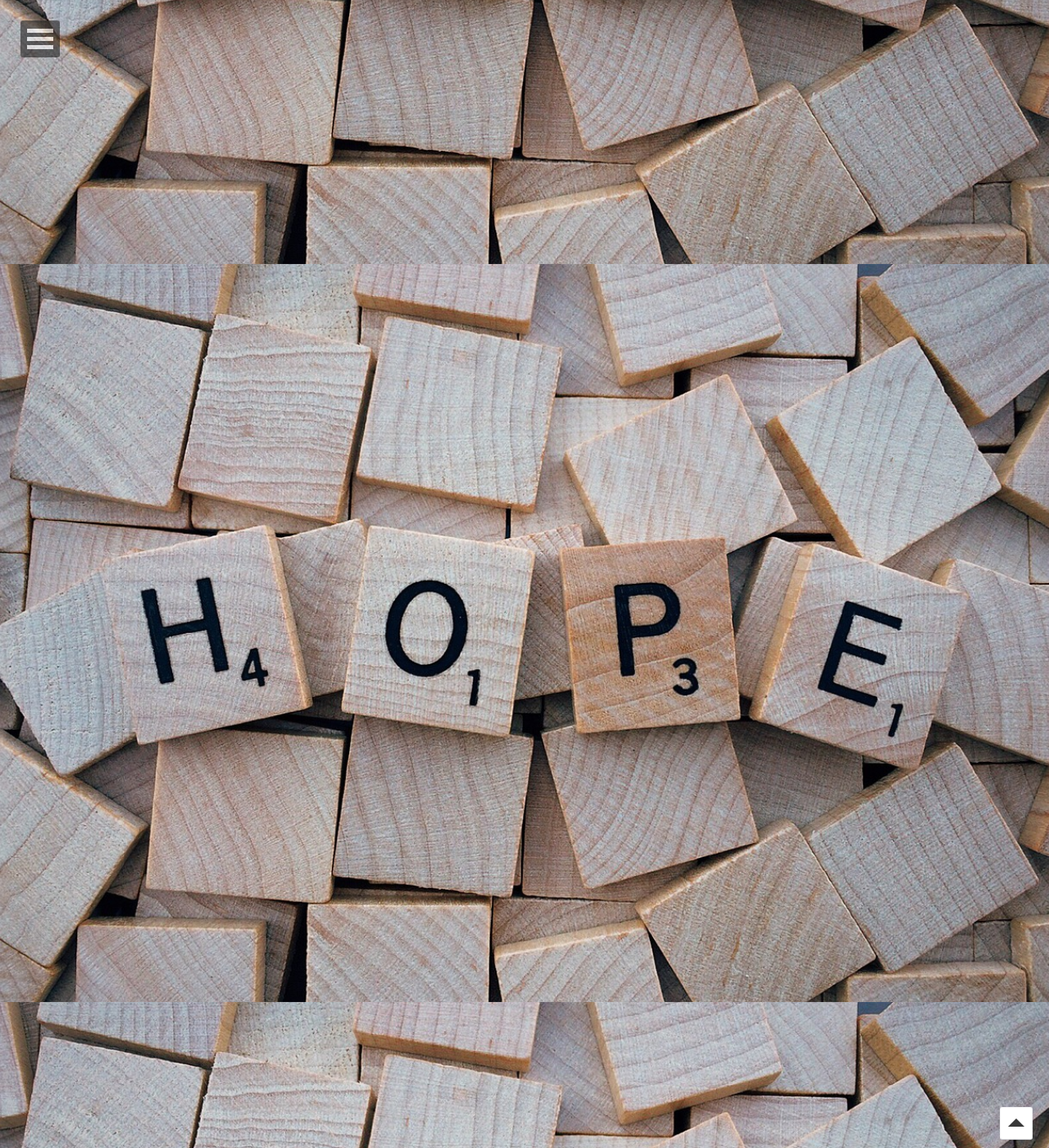
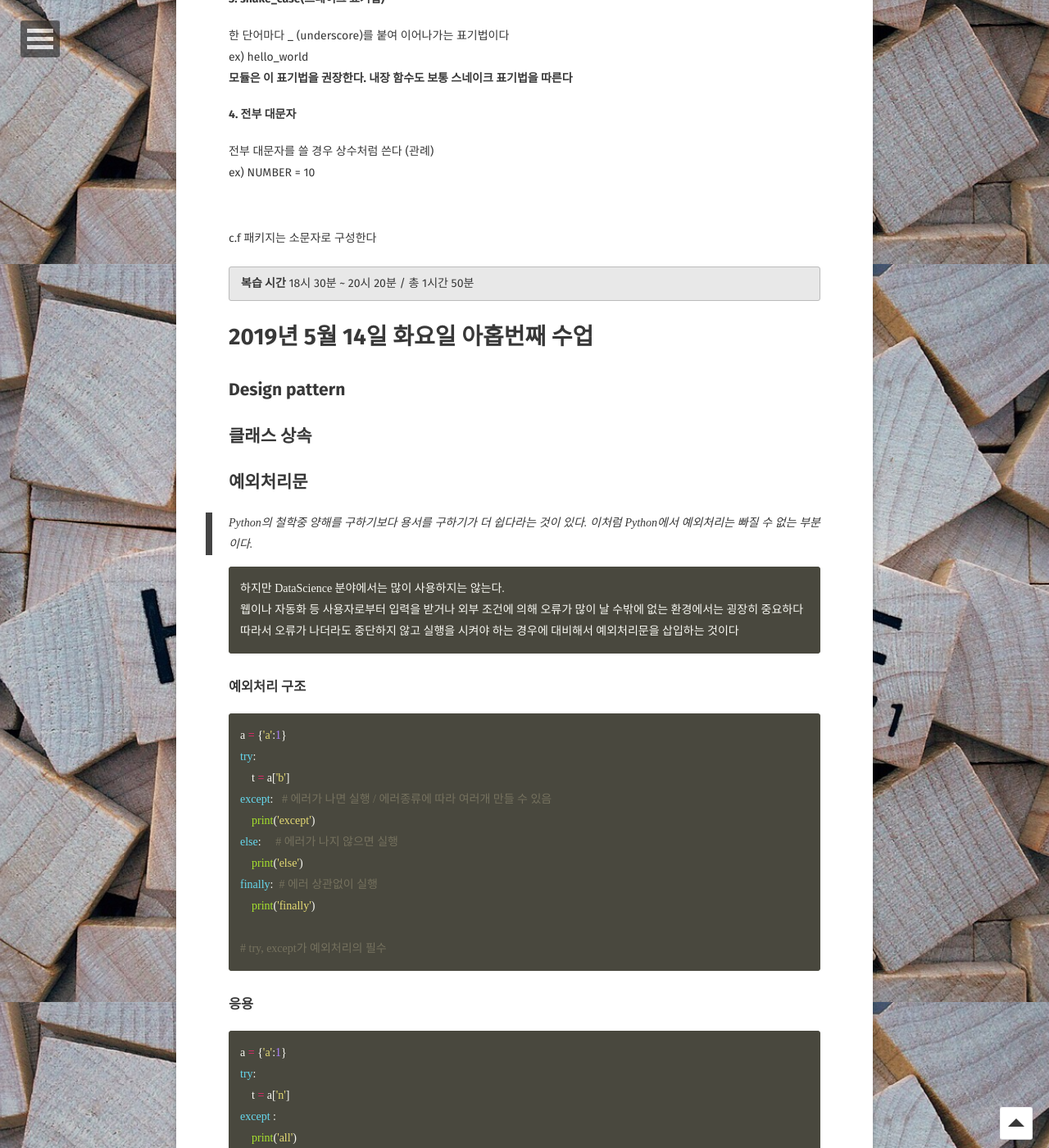
Before and after one commit to Jungjihyuk/JH_Life, a Jekyll site: the page built from _posts/2019-04-29-AILecture.md, in a window 1280 px wide and 1400 px high, scrolled down 42878 px. Shown: the whole window at 82% size. Built offline with Jekyll 4.4.1, drawn with Linux system fonts in a browser that asks for light colours; some web fonts are replaced; comment, search, counter and statistics services are not loaded; some of the changed text lies outside the part shown.

Commit message:
9일차 복습 보류

````diff
--- a/_posts/2019-04-29-AILecture.md
+++ b/_posts/2019-04-29-AILecture.md
@@ -1507,7 +1507,7 @@
 vars(a)  # 인스턴스 변수 확인
 a.a(3)   # 인스턴스 a로 a() (메소드) 접근
 vars(a)
-A.a(a,5) # 클래스로 인스턴스 b와, 3을 인자로 넘겨주고
+A.a(a,5) # 클래스로 인스턴스 a와, 5을 인자로 넘겨주고 a함수 접근
 vars(a)  # 인스턴스 변수는 인스턴스마다 고유로 갖을 수 있는 변수 이다
 
 : 1
@@ -1525,7 +1525,7 @@
   ['__class__','__dict__',.......,'a','x','y']
 ```
 
-#### 클래스 변수 vs 인스턴스 변수
+### 클래스 변수 vs 인스턴스 변수
 
 인스턴스는 모든 것을 사용할 수 있지만 클래스는 인스턴스 변수를 사용할 수 없다 <br>
 
@@ -1534,6 +1534,58 @@
 	a = 1                  # class variable, attribute
 	def __init__(self, y):
 		self.y = y     # instance variable, attribute
+
+
+# 접근 예제
+
+class A:
+	x = 1
+	y = 2
+	def add(self, x, y):
+		sum = x + y
+		self.sum = 20
+		return sum
+a = A()
+a.add(3,4)
+A.add(a, 10, 20)
+vars(a)
+a.sum
+A.sum
+
+: 7
+  30
+  {'sum':20}
+  20
+  AttributeError
+
+class B:
+    x = 1
+    y = 2
+    def sum(self,x, y):
+        sum = x+y
+        self.sum = 20
+        return sum
+b = B()
+b.sum(1,2)
+B.sum(b, 3, 4)
+b.sum
+B.sum
+vars(b)
+vars(B)
+dir(b)
+
+: 3
+  7
+  20
+  <function __main__.B.sum(self,x,y)>
+  {'sum': 20}
+  mappingproxy({'__module__': '__main__',
+              'x': 1,
+              'y': 2,
+              'sum': <function __main__.B.sum(self, x, y)>,
+	      .....})
+  ['__class__', ......, 'sum','x','y']
+
 ```
 
 
@@ -1677,3 +1729,111 @@
 
 **복습 시간**  18시 30분 ~ 20시 20분 / 총 1시간 50분
 {: .notice}
+
+
+
+# 2019년 5월 14일 화요일 아홉번째 수업
+
+
+## Design pattern
+
+
+
+## 클래스 상속
+
+
+## 예외처리문
+
+> Python의 철학중 양해를 구하기보다 용서를 구하기가 더 쉽다라는 것이 있다. 이처럼 Python에서 예외처리는 빠질 수 없는 부분이다.
+
+```
+하지만 DataScience 분야에서는 많이 사용하지는 않는다.
+웹이나 자동화 등 사용자로부터 입력을 받거나 외부 조건에 의해 오류가 많이 날 수밖에 없는 환경에서는 굉장히 중요하다
+따라서 오류가 나더라도 중단하지 않고 실행을 시켜야 하는 경우에 대비해서 예외처리문을 삽입하는 것이다
+```
+
+### 예외처리 구조
+
+```python
+a = {'a':1}
+try:
+    t = a['b']
+except:   # 에러가 나면 실행 / 에러종류에 따라 여러개 만들 수 있음
+    print('except')
+else:     # 에러가 나지 않으면 실행
+    print('else')
+finally:  # 에러 상관없이 실행
+    print('finally')
+
+# try, except가 예외처리의 필수
+```
+
+### 응용
+
+```python
+a = {'a':1}
+try:
+    t = a['n']
+except :
+    print('all')
+except KeyError:
+    print('except')
+
+# SyntaxError => except 혼자 오는 것은 마지막에 와야 한다
+
+a = {'a':1}
+try:
+    t = a['n']
+except KeyError as f:   # 에러에 대한 상세 표시
+    print(f)
+except:
+    print('except')
+
+:'n'
+
+a = {'a':1}
+try:
+    t = a['n']
+except Exception as f:   # Exception 상속(상위 에러)
+    print(f)
+except:
+    print('except')
+```
+
+**syntax error, runtime error** syntax error는 구문오류로 실행자체가 안된다, runtime error는 실행은 되지만 값이 나오지 않는다
+{: .notice}
+
+### 에러를 강제로 발생시키는 방법
+
+```python
+def x(a):
+	if a > 0 :
+		raise
+	else:
+		raise SyntaxError
+
+x(3)
+x(-3)
+
+: RuntimeError
+  SyntaxError
+
+a = 3
+assert a > 4
+
+AssertionError
+# 해당 조건이 만족하지 않으면 에러 발생
+```
+
+## 다른 사람 것을 고쳐 쓰는 방법
+
+```
+1. 상속후 오버라이딩
+2. 데코레이터
+
+# 오버로딩은 같은 이름의 메소드를 가지면서 매개변수 유형은 다를때 서로 다른 메소드로 간주하는 것
+# 파이썬에서는 오버로딩이 지원되지 않아 같은 이름의 메소드를 정의할경우 재할당이 된다
+```
+
+**복습 시간**  17시 30분 ~  19시/ 총
+{: .notice}
````
